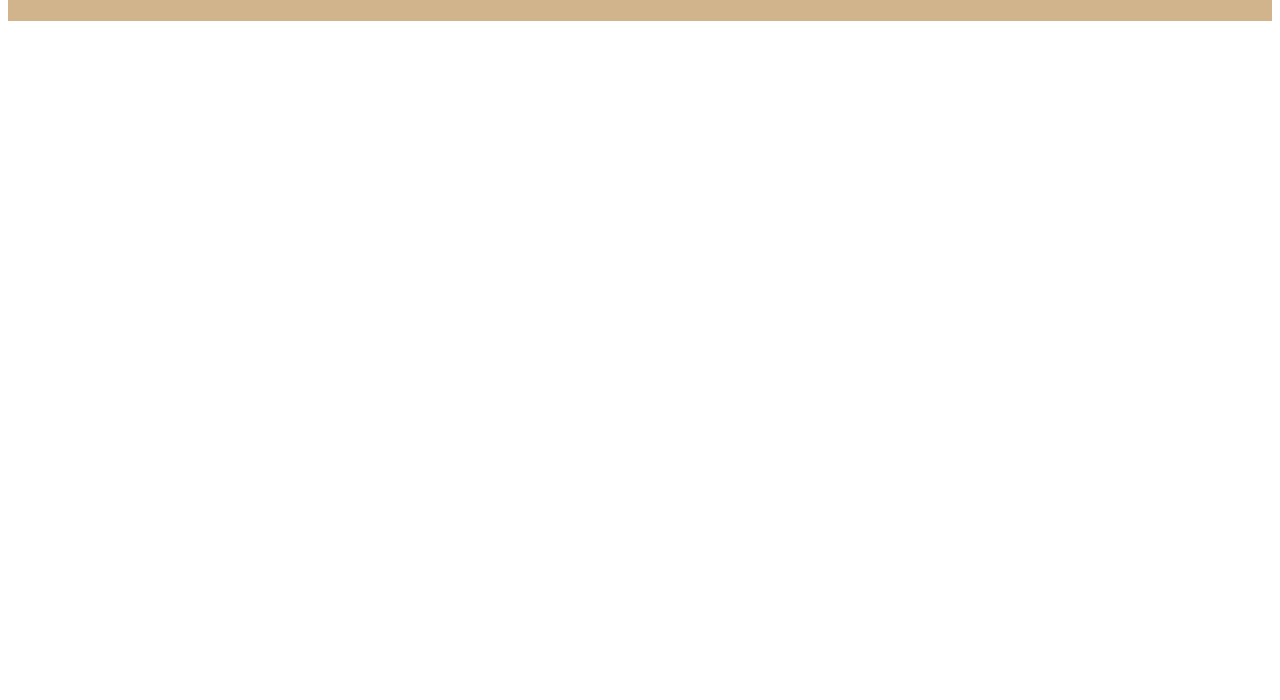
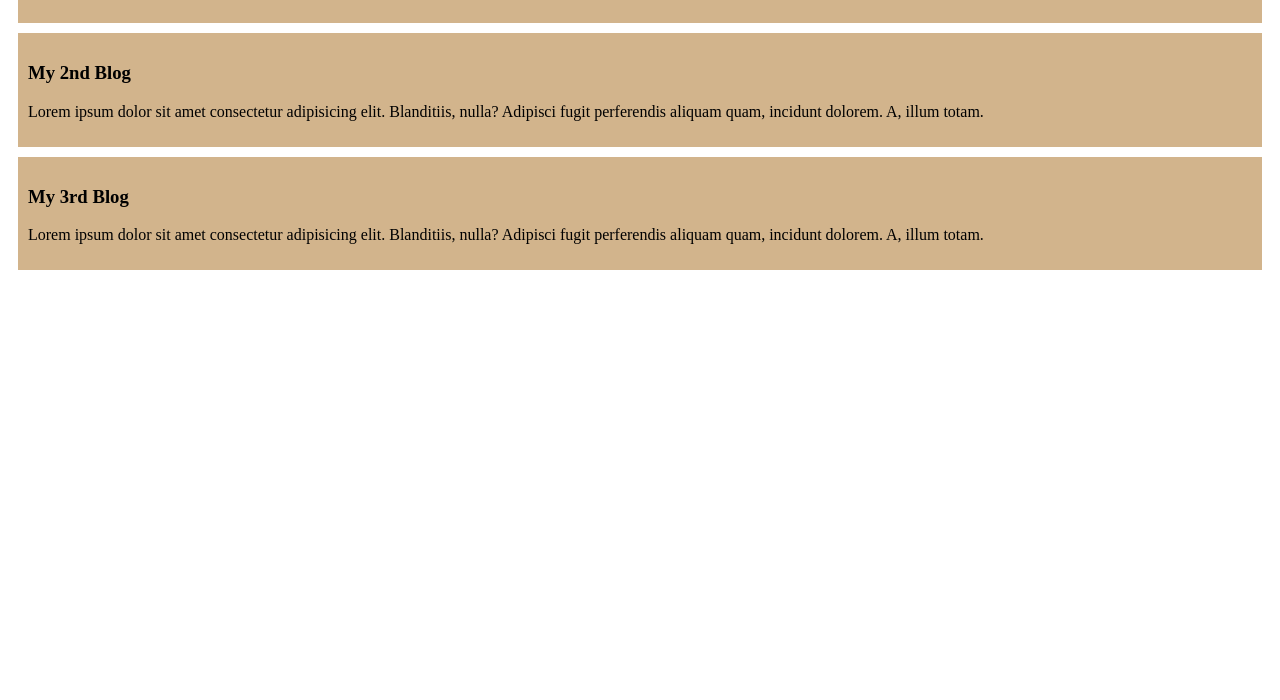
Before and after one commit to Sefat-Ullah-Fahad/my-first-website, a plain HTML site: page index.html in a window 1280 px wide. Shown: the part 100-800 px from the top of the page. Drawn offline with Linux system fonts and the light colour scheme.

Commit message:
added the second and thard blog

```diff
--- a/index.html
+++ b/index.html
@@ -11,5 +11,13 @@
         <h3>My First Website</h3>
         <p>Lorem ipsum dolor sit amet consectetur adipisicing elit. Blanditiis, nulla? Adipisci fugit perferendis aliquam quam, incidunt dolorem. A, illum totam.</p>
     </div>
+     <div>
+        <h3>My 2nd Blog</h3>
+        <p>Lorem ipsum dolor sit amet consectetur adipisicing elit. Blanditiis, nulla? Adipisci fugit perferendis aliquam quam, incidunt dolorem. A, illum totam.</p>
+    </div>
+     <div>
+        <h3>My 3rd Blog</h3>
+        <p>Lorem ipsum dolor sit amet consectetur adipisicing elit. Blanditiis, nulla? Adipisci fugit perferendis aliquam quam, incidunt dolorem. A, illum totam.</p>
+    </div>
 </body>
 </html>
--- a/styles/blog.css
+++ b/styles/blog.css
@@ -1,4 +1,5 @@
 div {
     background-color: tan;
     padding: 10px;
+    margin: 10px;
 }
```
